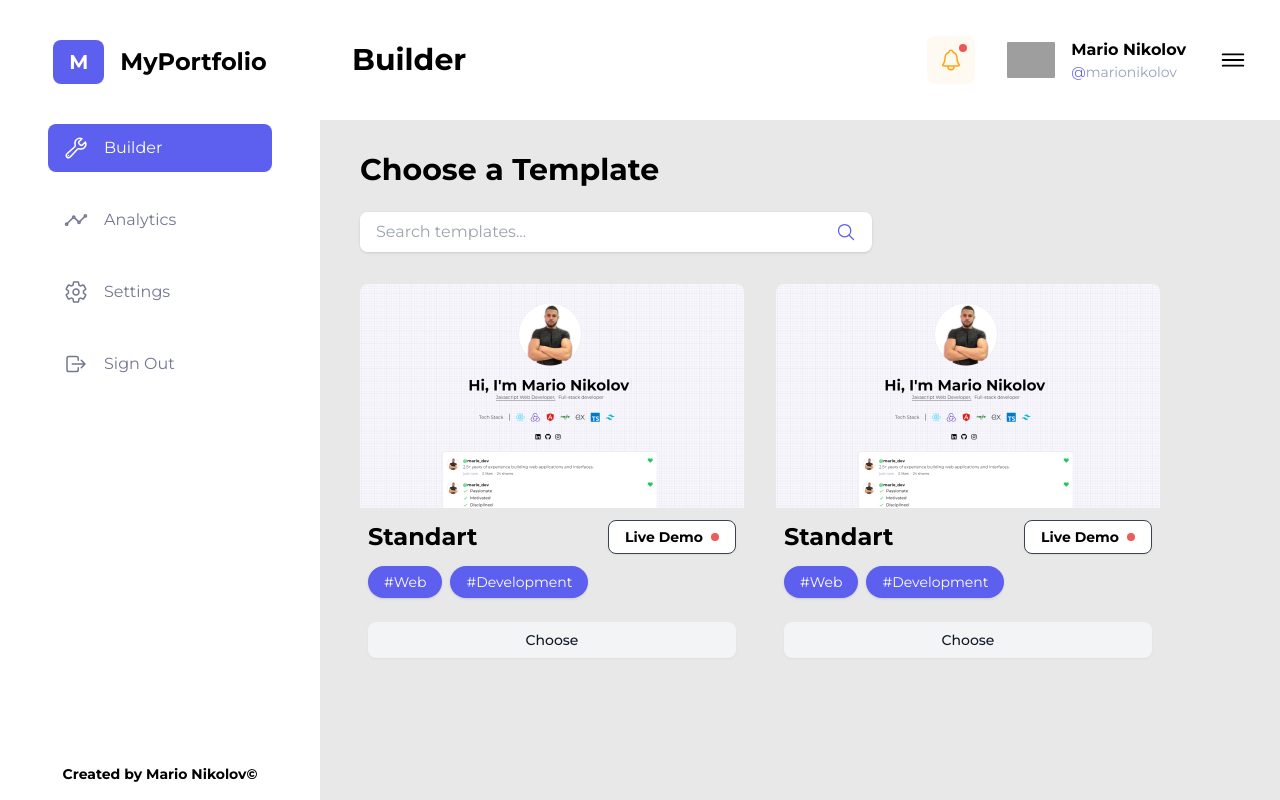
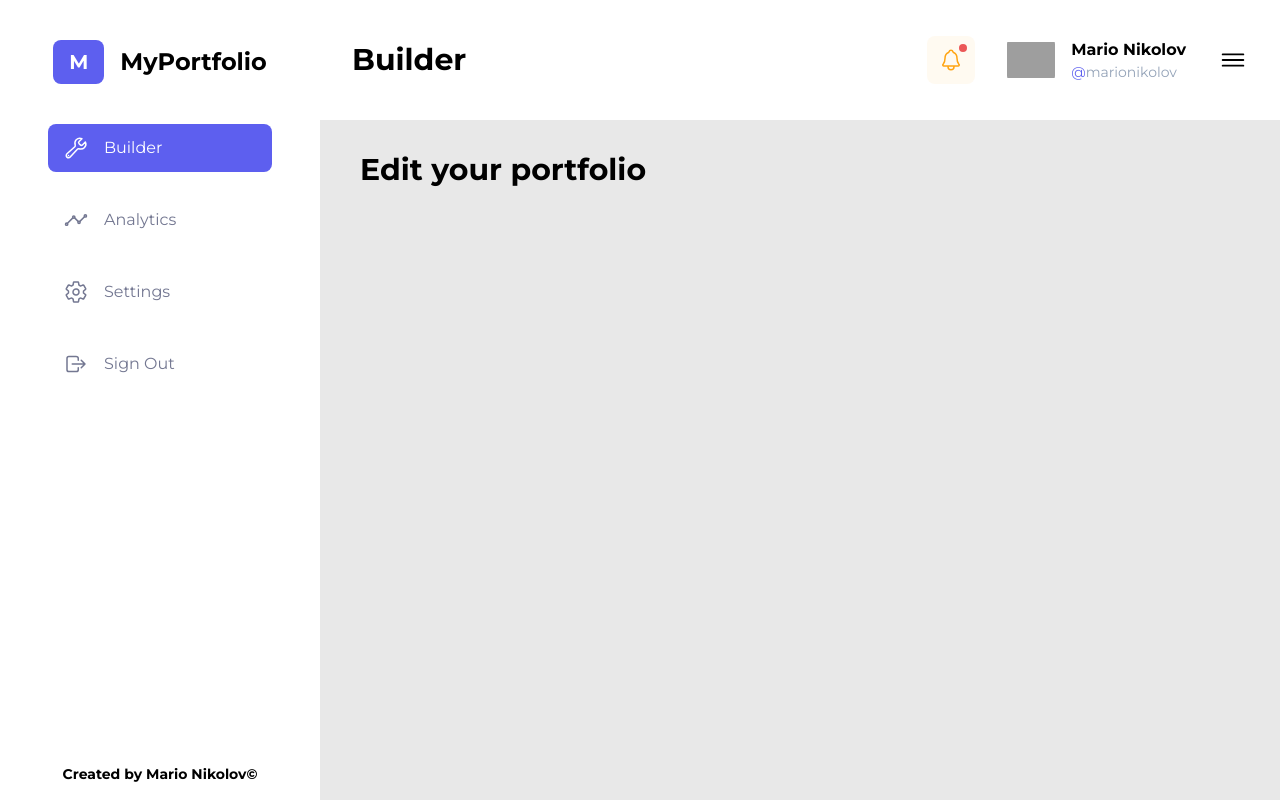
Before and after one commit to marionikolov17/Portfolio-Builder, a React (Vite) app in the folder client/: page / in a window 1280 px wide. Built offline with nearby package versions, Linux system fonts and the light colour scheme; grey boxes are pictures that could not be loaded.

Commit message:
Create class for hiding scrollbars

```diff
--- a/client/src/index.css
+++ b/client/src/index.css
@@ -3,6 +3,16 @@
 @tailwind utilities;
 
 @layer utilities {
+  /* Hide scrollbar for Chrome, Safari and Opera */
+  .no-scrollbar::-webkit-scrollbar {
+    display: none;
+  }
+  /* Hide scrollbar for IE, Edge and Firefox */
+  .no-scrollbar {
+    -ms-overflow-style: none; /* IE and Edge */
+    scrollbar-width: none; /* Firefox */
+  }
+
   .flicker-animation {
     animation: flickering 0.8s ease infinite;
   }
@@ -22,9 +32,9 @@
 
 @layer components {
   .nav-button-active {
-        @apply flex items-center justify-start sm:justify-center lg:justify-start bg-primaryBlue sm:bg-transparent lg:bg-primaryBlue w-56 sm:w-full lg:w-56 h-12 rounded-lg text-white sm:text-primaryBlue lg:text-white mb-6
+    @apply flex items-center justify-start sm:justify-center lg:justify-start bg-primaryBlue sm:bg-transparent lg:bg-primaryBlue w-56 sm:w-full lg:w-56 h-12 rounded-lg text-white sm:text-primaryBlue lg:text-white mb-6;
   }
   .nav-button-inactive {
-        @apply flex items-center justify-start sm:justify-center lg:justify-start w-56 sm:w-full lg:w-56 h-12 rounded-lg text-blueGray mb-6 hover:bg-gray-100 sm:hover:bg-transparent lg:hover:bg-gray-100
+    @apply flex items-center justify-start sm:justify-center lg:justify-start w-56 sm:w-full lg:w-56 h-12 rounded-lg text-blueGray mb-6 hover:bg-gray-100 sm:hover:bg-transparent lg:hover:bg-gray-100;
   }
 }
--- a/client/src/pages/Builder/Builder.jsx
+++ b/client/src/pages/Builder/Builder.jsx
@@ -1,5 +1,7 @@
+/* eslint-disable no-unused-vars */
 import ChooseTemplates from "../../features/builder/ChooseTemplates/ChooseTemplates";
 import TopBar from "../../shared/components/TopBar/TopBar";
+import StandartTheme from "../../themes/standart/StandartTheme";
 
 export default function Builder() {
     return (
@@ -8,7 +10,9 @@ export default function Builder() {
                 <TopBar pageName="Builder"/>
                 <div className="w-full">
                     {/* Templates choosing */}
-                    <ChooseTemplates />
+                    {/* <ChooseTemplates /> */}
+                    {/* Actual Theme editing */}
+                    <StandartTheme />
                 </div>
             </section>
         </>
--- a/client/src/themes/standart/StandartTheme.jsx
+++ b/client/src/themes/standart/StandartTheme.jsx
@@ -1,5 +1,9 @@
 export default function StandartTheme() {
     return (
-        <></>
+        <>
+            <div className="w-full px-10 overflow-x-hidden overflow-y-scroll no-scrollbar">
+                <h1 className="mt-8 text-3xl font-bold">Edit your portfolio</h1>
+            </div>
+        </>
     )
 }
```
Lines whose indentation alone changed are shown as unchanged.
